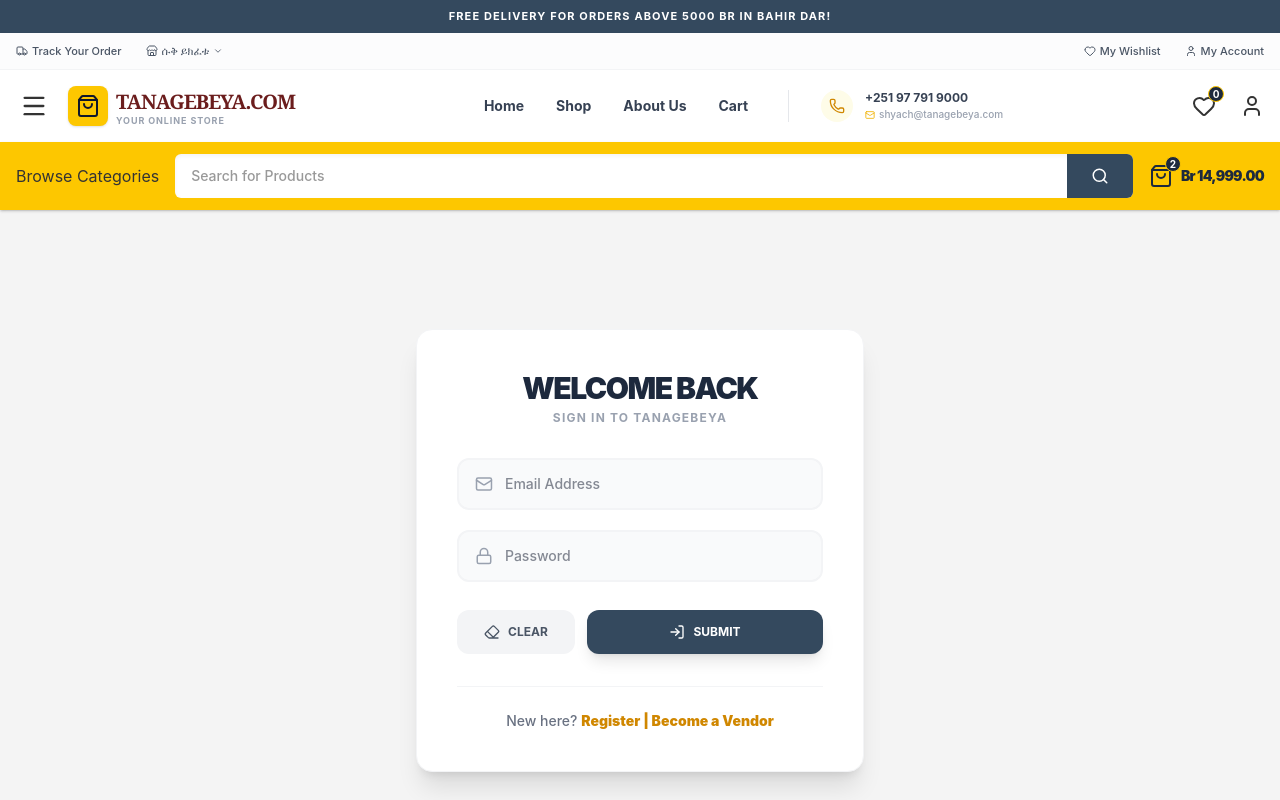
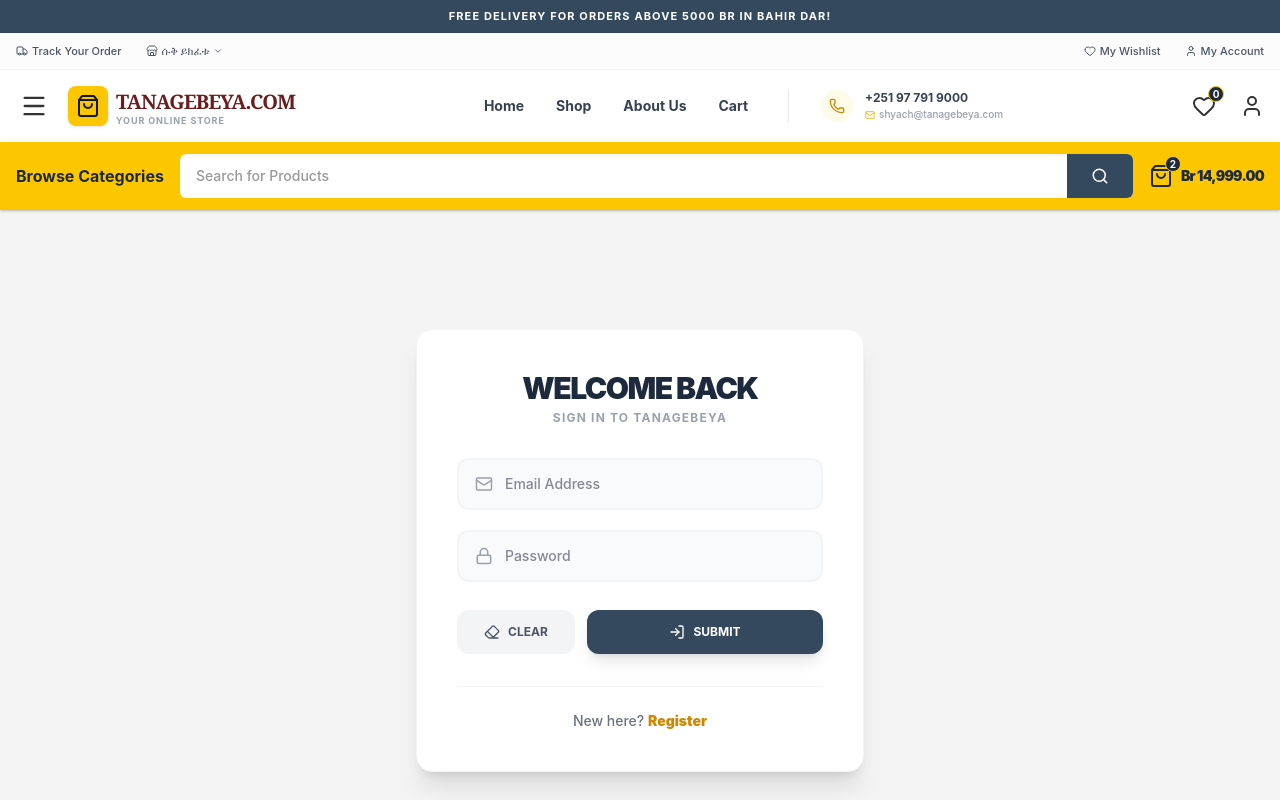
Before and after one commit to niemaDev/TanaGebeya, a React app: page /login in a window 1280 px wide. Built offline with nearby package versions, Linux system fonts and the light colour scheme; the HTML template or start-up script is replaced by a standard one.

Commit message:
link signin & signup form with nav bar register and login link

```diff
--- a/src/components/common/Navbar.jsx
+++ b/src/components/common/Navbar.jsx
@@ -3,7 +3,7 @@
 import {
   Menu, Search, User, ShoppingBag,
   ChevronDown, Phone, Mail,
-  Store, LayoutDashboard, UserPlus, LogIn,
+  Store, UserPlus, LogIn,
   Truck, Heart
 } from 'lucide-react';
 import MobileDrawer from './MobileDrawer';
@@ -12,12 +12,13 @@
   const [isDrawerOpen, setIsDrawerOpen] = useState(false);
   const location = useLocation();
   const [activeDropdown, setActiveDropdown] = useState(null);
-// Helper function to check if a link is active
+
   const isActive = (path) => location.pathname === path;
 
   return (
     <header className="w-full bg-white font-sans text-[#333] relative shadow-sm">
 
+      {/* Top Bar */}
       <div className="border-b border-gray-100 py-1.5 px-4 hidden lg:block bg-gray-50/50">
         <div className="container mx-auto flex justify-between items-center text-[11px] font-medium text-gray-600">
           <div className="flex items-center space-x-6">
@@ -35,18 +36,18 @@
               <ChevronDown size={10} className={`transition-transform duration-300 ${activeDropdown === 'suq' ? 'rotate-180' : ''}`} />
 
               {activeDropdown === 'suq' && (
-                <div className="absolute top-full left-0 w-72 bg-white shadow-xl border border-gray-100 z-50 py-2 rounded-md text-sm text-gray-700 animate-in fade-in zoom-in duration-150">
-                  <div className="px-4 py-2 hover:bg-gray-50 border-b border-gray-50 flex items-center gap-2">
-                    <UserPlus size={14} className="text-gray-400" />
-                    <span>1. <b>Register</b> | <b>Become a Vendor</b>|<b> Sell Now</b>
-                    </span>
-                  </div>
-                  <div className="px-4 py-2 hover:bg-gray-50 border-b border-gray-50 flex items-center gap-2">
-                    <LogIn size={14} className="text-gray-400" />
-                    <span>2. <b>Login</b> | <b>Store Manager</b>
-                    |<b>Sell Now</b> </span>
-                  </div>
+                <div className="absolute top-full left-0 w-80 bg-white shadow-xl border border-gray-100 z-50 py-2 rounded-md text-sm text-gray-700 animate-in fade-in zoom-in duration-150">
+                  {/* LINK 1: REGISTER / VENDOR */}
+                  <Link to="/signup" className="px-4 py-3 hover:bg-gray-50 border-b border-gray-50 flex items-center gap-2 transition-colors block">
+                    <UserPlus size={14} className="text-yellow-600" />
+                    <span>1. <b>Register</b> | Become a Vendor | <b>Sell Now</b></span>
+                  </Link>
 
+                  {/* LINK 2: LOGIN / STORE MANAGER */}
+                  <Link to="/login" className="px-4 py-3 hover:bg-gray-50 flex items-center gap-2 transition-colors block">
+                    <LogIn size={14} className="text-yellow-600" />
+                    <span>2. <b>Login</b> | Store Manager | <b>Sell Now</b></span>
+                  </Link>
                 </div>
               )}
             </div>
@@ -56,7 +57,8 @@
             <Link to="/wishlist" className="hover:text-yellow-600 flex items-center gap-1">
               <Heart size={12} /> My Wishlist
             </Link>
-            <Link to="/account" className="hover:text-yellow-600 flex items-center gap-1">
+            {/* LINK 3: MY ACCOUNT */}
+            <Link to="/login" className="hover:text-yellow-600 flex items-center gap-1">
               <User size={12} /> My Account
             </Link>
           </div>
@@ -84,23 +86,10 @@
         </div>
 
         <nav className="hidden lg:flex items-center space-x-8 text-sm font-bold text-gray-700">
-          <Link to="/" className={`${isActive('/') ? 'text-yellow-500 underline underline-offset-8 decoration-2' : 'hover:text-yellow-500'} transition-colors`}>
-          Home
-          </Link>
-          <Link to="/shop" className={`${isActive('/shop') ? 'text-yellow-500 underline underline-offset-8 decoration-2' : 'hover:text-yellow-500'} transition-colors`}
-          >Shop</Link>
-        <Link
-            to="/about"
-            className={`${isActive('/about') ? 'text-yellow-500 underline underline-offset-8 decoration-2' : 'hover:text-yellow-500'} transition-colors`}
-          >
-            About Us
-          </Link>
-          <Link
-            to="/cart"
-            className={`${isActive('/cart') ? 'text-yellow-500 underline underline-offset-8 decoration-2' : 'hover:text-yellow-500'} transition-colors`}
-          >
-            Cart
-          </Link>
+          <Link to="/" className={`${isActive('/') ? 'text-yellow-500 underline underline-offset-8 decoration-2' : 'hover:text-yellow-500'} transition-colors`}>Home</Link>
+          <Link to="/shop" className={`${isActive('/shop') ? 'text-yellow-500 underline underline-offset-8 decoration-2' : 'hover:text-yellow-500'} transition-colors`}>Shop</Link>
+          <Link to="/about" className={`${isActive('/about') ? 'text-yellow-500 underline underline-offset-8 decoration-2' : 'hover:text-yellow-500'} transition-colors`}>About Us</Link>
+          <Link to="/cart" className={`${isActive('/cart') ? 'text-yellow-500 underline underline-offset-8 decoration-2' : 'hover:text-yellow-500'} transition-colors`}>Cart</Link>
 
           <div className="flex items-center gap-3 border-l border-gray-200 pl-8 ml-2">
             <div className="bg-yellow-50 p-2 rounded-full">
@@ -120,16 +109,16 @@
             <Heart size={24} className="group-hover:text-yellow-500 transition-colors" />
             <span className="absolute -top-2 -right-2 bg-slate-800 text-white text-[10px] w-4 h-4 rounded-full flex items-center justify-center font-bold border border-yellow-400">0</span>
           </Link>
-          <User size={24} className="cursor-pointer hover:text-yellow-500 transition-colors" />
+          {/* MAIN USER ICON LINK */}
+          <Link to="/login">
+            <User size={24} className="cursor-pointer hover:text-yellow-500 transition-colors" />
+          </Link>
         </div>
       </div>
 
-      {/*  CATEGORY & SEARCH BAR */}
       <div className="bg-yellow-400 py-3 shadow-sm z-10">
         <div className="container mx-auto px-4 flex items-center gap-4">
-
-            <span>Browse Categories</span>
-
+          <span className="font-bold text-slate-800 hidden md:block">Browse Categories</span>
           <div className="flex-grow flex items-center bg-white rounded-md overflow-hidden h-11 shadow-inner focus-within:ring-2 focus-within:ring-slate-800 transition-all">
             <input type="text" placeholder="Search for Products" className="flex-grow px-4 text-sm outline-none font-medium" />
             <button className="bg-[#34495e] text-white px-6 h-full hover:bg-slate-700 transition-colors flex items-center justify-center">
--- a/src/features/auth/SignIn.jsx
+++ b/src/features/auth/SignIn.jsx
@@ -120,7 +120,7 @@
         </form>
 
         <div className="mt-8 pt-6 border-t border-gray-100 text-center text-sm font-medium text-gray-500">
-          New here? <Link to="/signup" className="text-yellow-600 font-black hover:underline">Register | Become a Vendor</Link>
+          New here? <Link to="/signup" className="text-yellow-600 font-black hover:underline">Register </Link>
         </div>
       </div>
     </div>
--- a/src/features/auth/SignUp.jsx
+++ b/src/features/auth/SignUp.jsx
@@ -155,7 +155,7 @@
         </form>
 
         <p className="mt-8 text-center text-sm font-medium text-gray-500 border-t border-gray-100 pt-6">
-          Already a member? <Link to="/login" className="text-yellow-600 font-black hover:underline">Login | Store Manager</Link>
+          Already a member? <Link to="/login" className="text-yellow-600 font-black hover:underline">Login </Link>
         </p>
       </div>
     </div>
```
